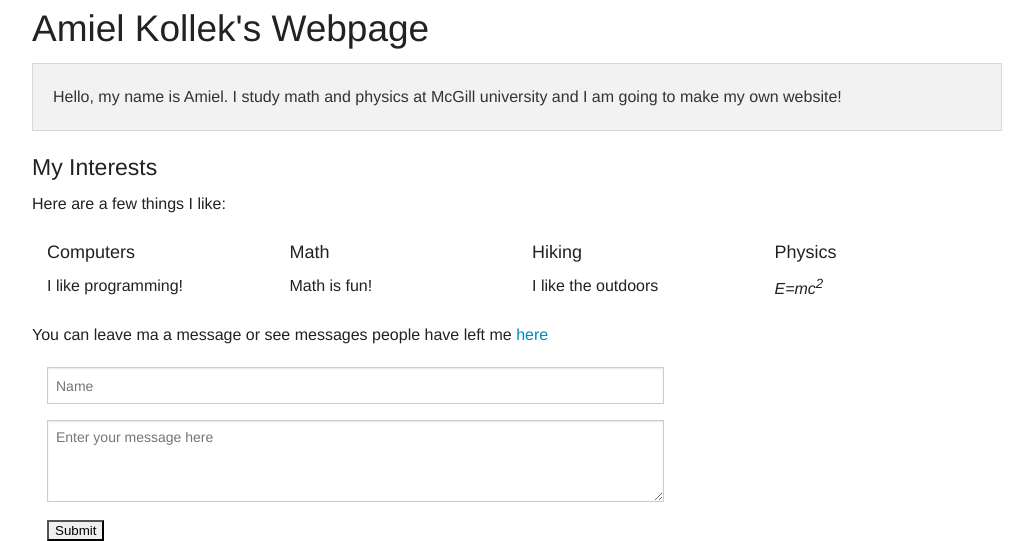
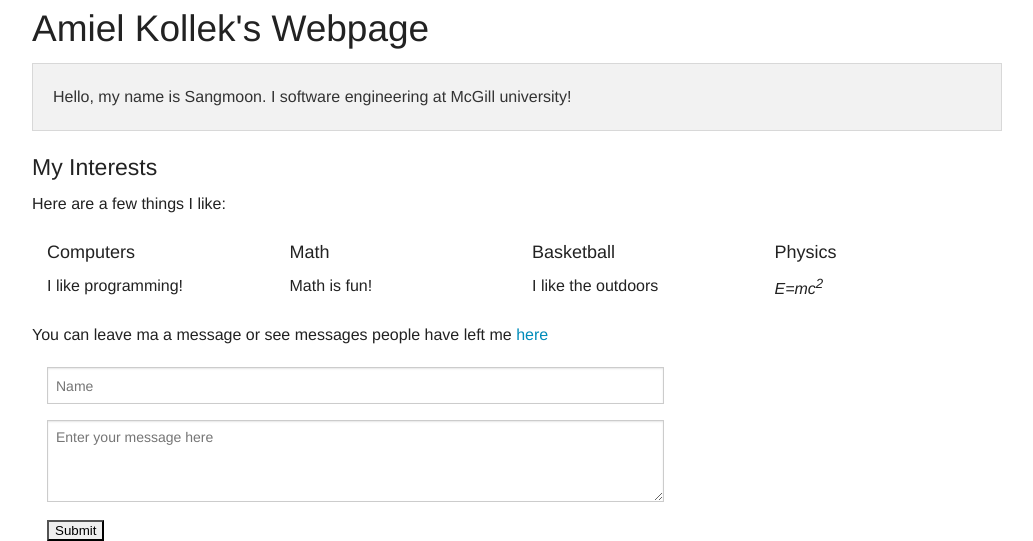
Before and after one commit to sangmoonhwang/webpractice, a Flask app: page / in a window 1280 px wide. Shown: the top 541 px of the page, without its empty margins (123-1156 px from the left). Run offline with Flask 2, Linux system fonts and the light colour scheme; parts of the project's set-up code (start-up, migrations or seed data) failed here and were passed over.

Commit message:
index.html changed to include my name

```diff
--- a/templates/index.html
+++ b/templates/index.html
@@ -9,7 +9,7 @@
 
 <div class='panel'>
   <p>
-    Hello, my name is Amiel. I study math and physics at McGill university and I am going to make my own website!
+    Hello, my name is Sangmoon. I software engineering at McGill university!
   </p>
 </div>
 
@@ -32,7 +32,7 @@
 </div>
 
 <div class="large-3 columns">
-  <h5> Hiking </h5>
+  <h5> Basketball </h5>
   <p>
     I like the outdoors
   </p>
```
